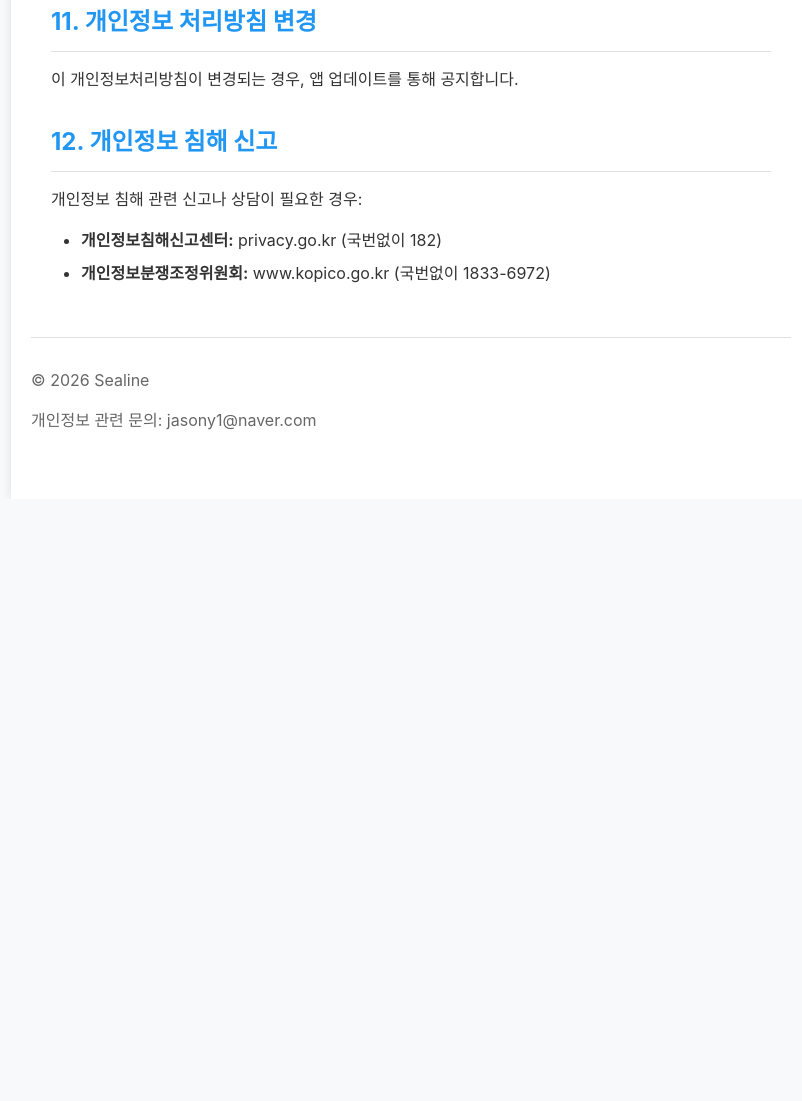
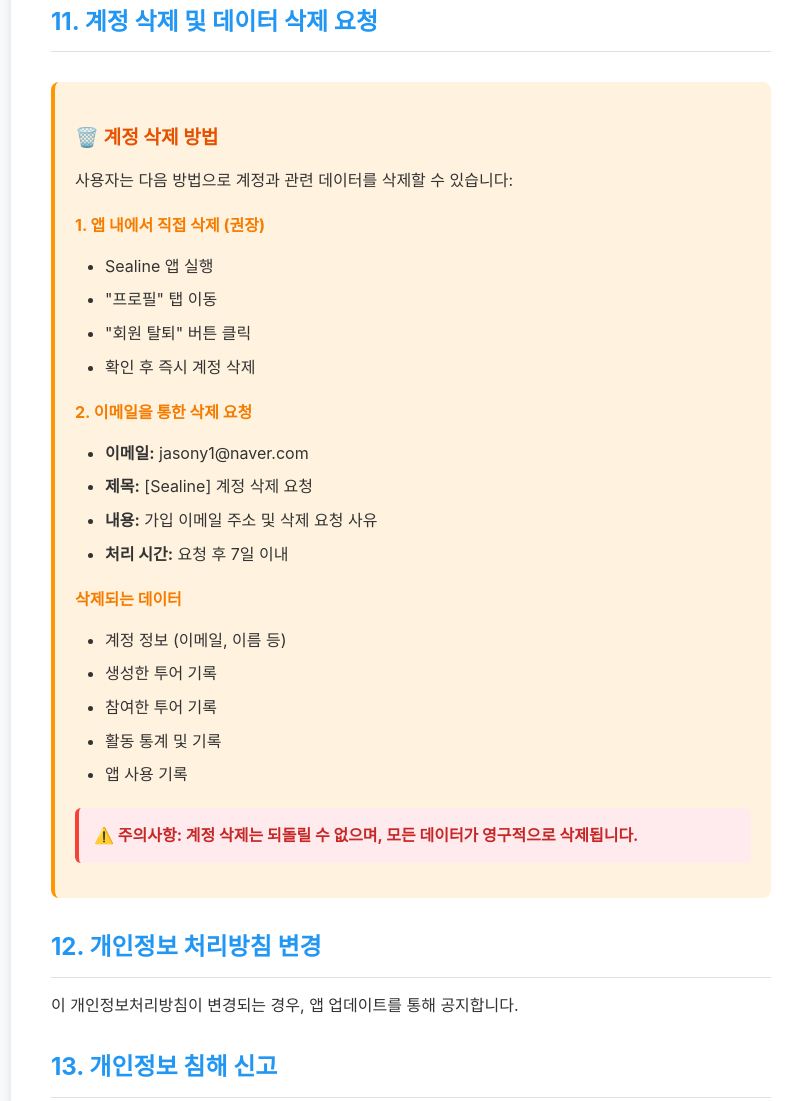
Before and after one commit to ilonelife/sealine_privacy, a website: page index.html in a window 1280 px wide. Shown: the part 2915-4016 px from the top of the page, without its empty margins (229-1031 px from the left). Before the commit the page ends 3414 px from the top, so only its background shows below. Drawn offline with Linux system fonts and the light colour scheme.

Commit message:
Initial commit

```diff
--- a/index.html
+++ b/index.html
@@ -116,6 +116,35 @@
 
         .contact-info p {
             margin-bottom: 5px;
+        }
+
+        .account-deletion {
+            background-color: #fff3e0;
+            padding: 20px;
+            border-radius: 8px;
+            margin: 30px 0;
+            border-left: 4px solid #ff9800;
+        }
+
+        .account-deletion h3 {
+            color: #e65100;
+            margin-bottom: 15px;
+        }
+
+        .account-deletion h4 {
+            color: #f57c00;
+            margin-top: 20px;
+            margin-bottom: 10px;
+        }
+
+        .warning {
+            background-color: #ffebee;
+            padding: 15px;
+            border-radius: 6px;
+            border-left: 4px solid #f44336;
+            margin-top: 20px;
+            font-weight: bold;
+            color: #c62828;
         }
 
         .footer {
@@ -288,10 +317,43 @@
                 <p><strong>답변 시간:</strong> 2-3일 이내</p>
             </div>
 
-            <h2>11. 개인정보 처리방침 변경</h2>
+            <h2>11. 계정 삭제 및 데이터 삭제 요청</h2>
+            <div class="account-deletion">
+                <h3>🗑️ 계정 삭제 방법</h3>
+                <p>사용자는 다음 방법으로 계정과 관련 데이터를 삭제할 수 있습니다:</p>
+
+                <h4>1. 앱 내에서 직접 삭제 (권장)</h4>
+                <ul>
+                    <li>Sealine 앱 실행</li>
+                    <li>"프로필" 탭 이동</li>
+                    <li>"회원 탈퇴" 버튼 클릭</li>
+                    <li>확인 후 즉시 계정 삭제</li>
+                </ul>
+
+                <h4>2. 이메일을 통한 삭제 요청</h4>
+                <ul>
+                    <li><strong>이메일:</strong> jasony1@naver.com</li>
+                    <li><strong>제목:</strong> [Sealine] 계정 삭제 요청</li>
+                    <li><strong>내용:</strong> 가입 이메일 주소 및 삭제 요청 사유</li>
+                    <li><strong>처리 시간:</strong> 요청 후 7일 이내</li>
+                </ul>
+
+                <h4>삭제되는 데이터</h4>
+                <ul>
+                    <li>계정 정보 (이메일, 이름 등)</li>
+                    <li>생성한 투어 기록</li>
+                    <li>참여한 투어 기록</li>
+                    <li>활동 통계 및 기록</li>
+                    <li>앱 사용 기록</li>
+                </ul>
+
+                <p class="warning">⚠️ <strong>주의사항:</strong> 계정 삭제는 되돌릴 수 없으며, 모든 데이터가 영구적으로 삭제됩니다.</p>
+            </div>
+
+            <h2>12. 개인정보 처리방침 변경</h2>
             <p>이 개인정보처리방침이 변경되는 경우, 앱 업데이트를 통해 공지합니다.</p>
 
-            <h2>12. 개인정보 침해 신고</h2>
+            <h2>13. 개인정보 침해 신고</h2>
             <p>개인정보 침해 관련 신고나 상담이 필요한 경우:</p>
 
             <ul>
```
